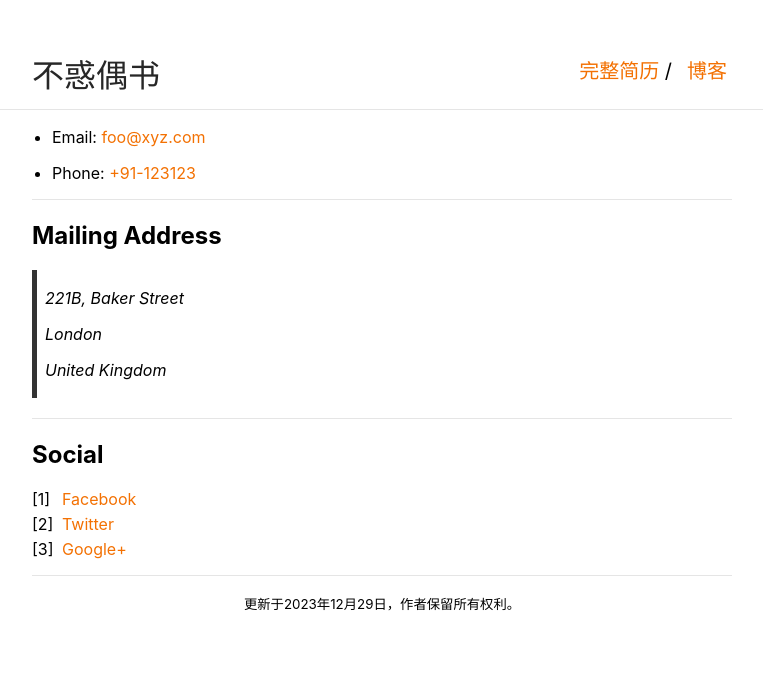
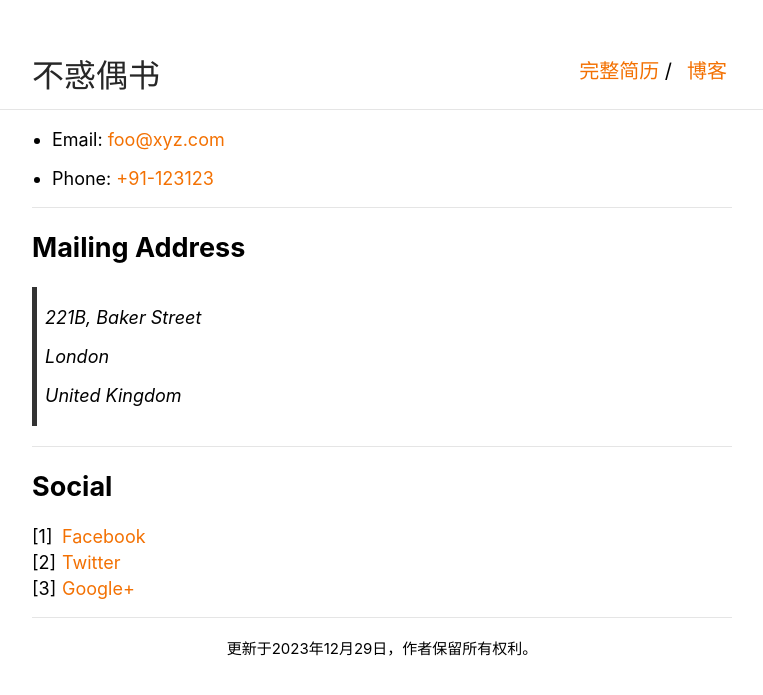
Before and after one commit to Harteyang/index, a Jekyll site: the page built from contact.md, in a window 1280 px wide. Shown: the top 695 px of the page, without its empty margins (258-1021 px from the left). Built offline with Jekyll 4.4.1, drawn with Linux system fonts in a browser that asks for light colours.

Commit message:
Update typography.scss
调整字体大小

```diff
--- a/_sass/typography.scss
+++ b/_sass/typography.scss
@@ -35,6 +35,7 @@
         margin: 20px 0 20px 0;
         padding: 2px 8px 2px 8px;
         font-style: italic;
+        font-size: 18px; /* 调整引用字体大小 */
     }
     .profile-picture {
         height: $image-size;
@@ -57,5 +58,5 @@
         text-align: center;
         width: 100%;
     }
-    font-size: 16px; /* 设置内容区域的字体大小 */
+    font-size: 18px; /* 调整内容区域字体大小 */
 }
```
